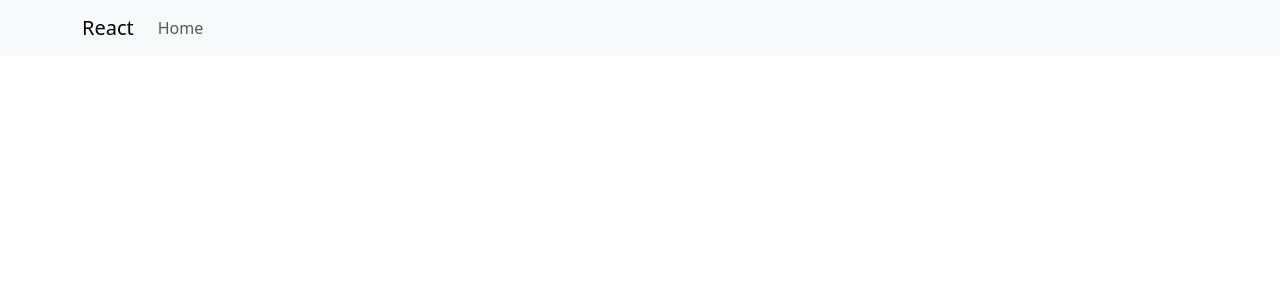
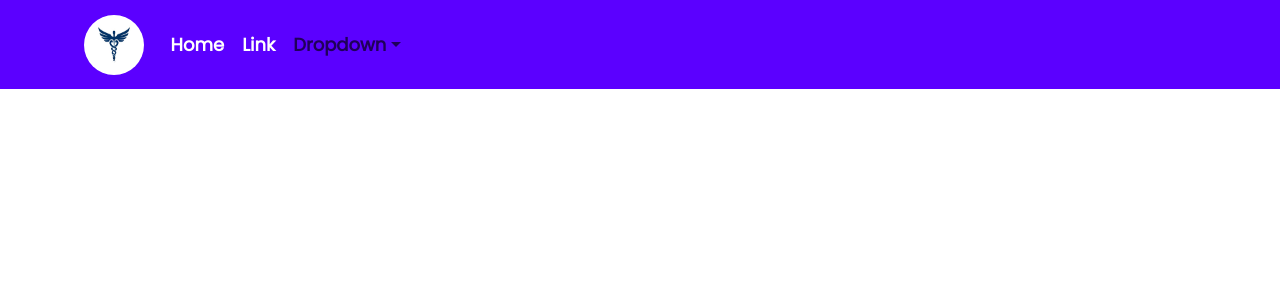
Before and after one commit to StatShibe/Healthcare_Analytics, a React (Create React App) app in the folder healthcare_frontend/: page / in a window 1280 px wide. Shown: the top 300 px of the page. Built offline with nearby package versions, Linux system fonts and the light colour scheme.

Commit message:
further work

```diff
--- /dev/null
+++ b/healthcare_frontend/src/assets/styles/dashboard.css
@@ -0,0 +1,16 @@
+@font-face {
+    font-family: 'poppins';
+    src: url('../fonts/Poppins-Regular.ttf');
+}
+
+img{
+    height : 60px;
+    width : 60px;
+    border-radius: 50%;
+}
+
+*{
+    font-family: 'poppins';
+    font-size: large;
+    font-weight: bolder;
+}
--- a/healthcare_frontend/src/components/dashboard.jsx
+++ b/healthcare_frontend/src/components/dashboard.jsx
@@ -2,17 +2,26 @@ import React from "react";
 import Container from  'react-bootstrap/Container';
 import Nav from 'react-bootstrap/Nav';
 import Navbar from 'react-bootstrap/Navbar';
+import NavDropdown from 'react-bootstrap/NavDropdown';
+import medlogo from '../assets/images/medlogo.jpg';
+import '../assets/styles/dashboard.css';
 //  import ReactDom from "react-dom"
 
 const Navigationbar = () => {
     return(
-        <Navbar expand = "lg" className = "bg-body-tertiary">
+        <Navbar expand = "md" style={{backgroundColor : "#5b00ff", color : "white"}}>
             <Container>
-                <Navbar.Brand href = "#home">React</Navbar.Brand>
+                <Navbar.Brand href = "#home"><img src = {medlogo} alt = "Logo"/></Navbar.Brand>
                 <Navbar.Toggle aria-controls="basic-navbar-nav"/>
                 <Navbar.Collapse id="basic-navbar-nav">
                     <Nav className="me-auto">
-                        <Nav.Link href = "#home">Home</Nav.Link>
+                        <Nav.Link href = "#home" style={{color : "white"}}>Home</Nav.Link>
+                        <Nav.Link href = "#link" style={{color : 'white'}}>Link</Nav.Link>
+                        <NavDropdown title = "Dropdown" id = "basic-nav-dropdown" style={{color : 'white'}}>
+                            <NavDropdown.Item href="#action">Action</NavDropdown.Item>
+                            <NavDropdown.Item href="#action2">Action2</NavDropdown.Item>
+                            <NavDropdown.Item href="#action3">Action3</NavDropdown.Item>
+                        </NavDropdown>
                     </Nav>
                 </Navbar.Collapse>
             </Container>
```
Also changed, not shown: healthcare_frontend/src/assets/fonts/Poppins-Regular.ttf (added), healthcare_frontend/src/assets/images/medlogo.jpg (added).
